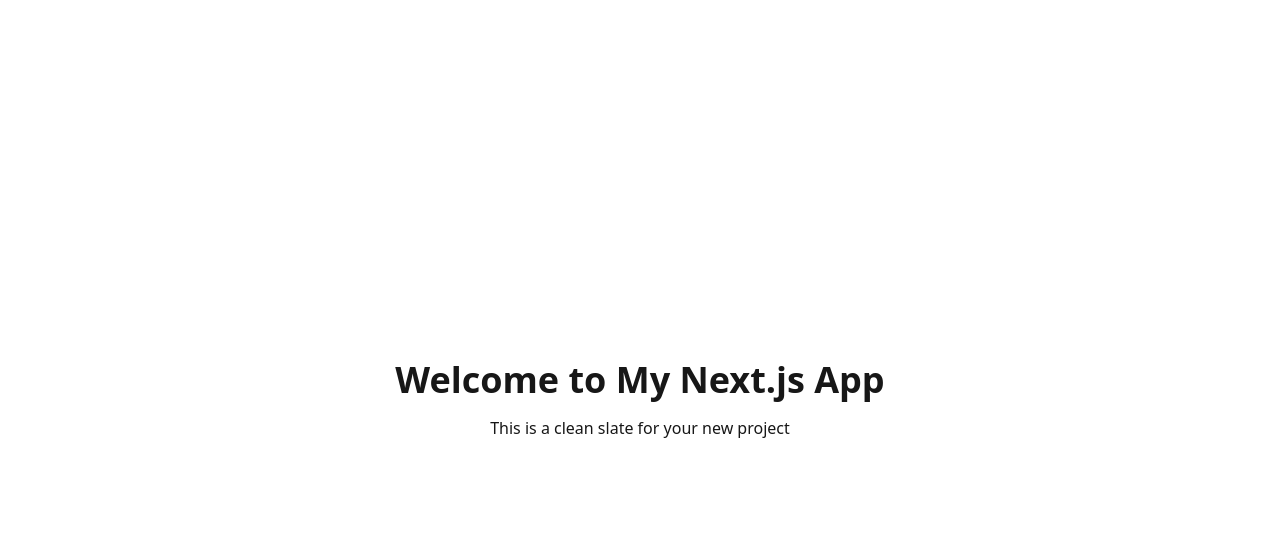
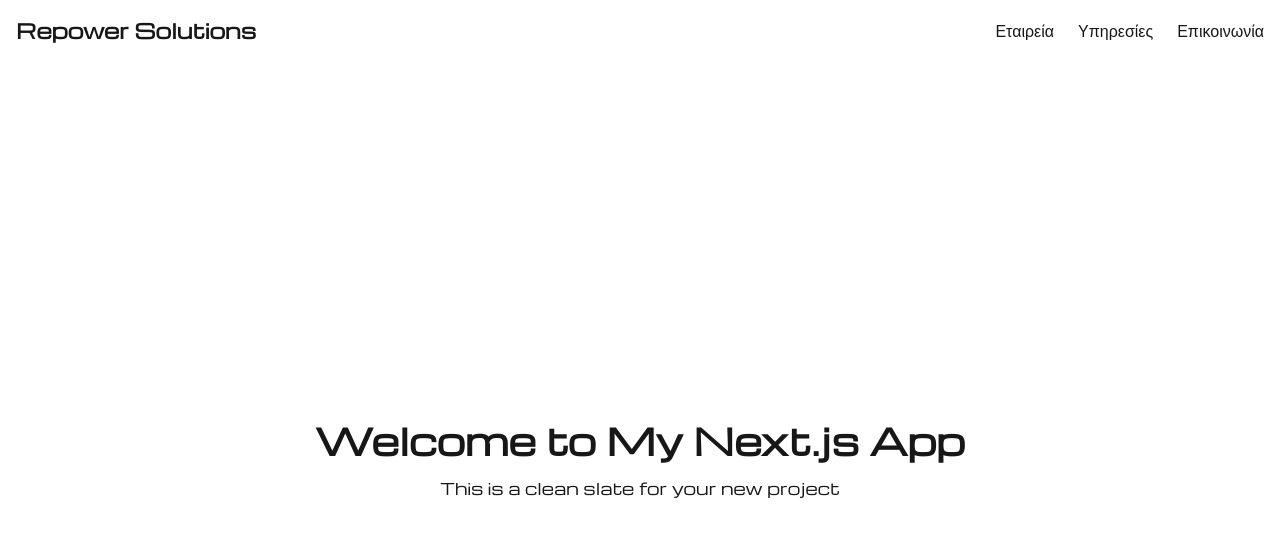
Before and after one commit to qaramanis/repower-solutions, a Next.js app: page / in a window 1280 px wide. Shown: the top 536 px of the page. Built offline with nearby package versions, Linux system fonts and the light colour scheme.

Commit message:
added navigation bar

```diff
--- a/app/globals.css
+++ b/app/globals.css
@@ -3,6 +3,7 @@
 :root {
   --background: #ffffff;
   --foreground: #171717;
+  --font-michroma: "Michroma", sans-serif;
 }
 
 @media (prefers-color-scheme: dark) {
@@ -15,6 +16,7 @@
 body {
   background: var(--background);
   color: var(--foreground);
-  font-family: system-ui, -apple-system, BlinkMacSystemFont, "Segoe UI", Roboto,
-    Oxygen, Ubuntu, Cantarell, "Open Sans", "Helvetica Neue", sans-serif;
+  font-family: var(--font-michroma), system-ui, -apple-system,
+    BlinkMacSystemFont, "Segoe UI", Roboto, Oxygen, Ubuntu, Cantarell,
+    "Open Sans", "Helvetica Neue", sans-serif;
 }
--- a/app/layout.tsx
+++ b/app/layout.tsx
@@ -1,5 +1,13 @@
 import type { Metadata } from "next";
+import { Michroma } from "next/font/google";
 import "./globals.css";
+import HeaderNav from "../components/header-nav";
+
+const michroma = Michroma({
+  weight: "400",
+  subsets: ["latin"],
+  variable: "--font-michroma",
+});
 
 export const metadata: Metadata = {
   title: "My Next.js App",
@@ -13,7 +21,10 @@ export default function RootLayout({
 }>) {
   return (
     <html lang="en">
-      <body>{children}</body>
+      <body className={`${michroma.variable}`}>
+        <HeaderNav />
+        {children}
+      </body>
     </html>
   );
 }
--- /dev/null
+++ b/components/header-nav.tsx
@@ -0,0 +1,24 @@
+import Link from "next/link";
+
+export default function HeaderNav() {
+  return (
+    <nav className="flex items-center justify-between p-4 bg-background border-none ">
+      <div className="flex items-center">
+        <Link href="/" className="text-xl font-semibold">
+          Repower Solutions
+        </Link>
+      </div>
+      <div className="flex gap-6">
+        <Link href="#" className="hover:underline hover:underline-offset-4">
+          Εταιρεία
+        </Link>
+        <Link href="#" className="hover:underline hover:underline-offset-4">
+          Υπηρεσίες
+        </Link>
+        <Link href="#" className="hover:underline hover:underline-offset-4">
+          Επικοινωνία
+        </Link>
+      </div>
+    </nav>
+  );
+}
```
